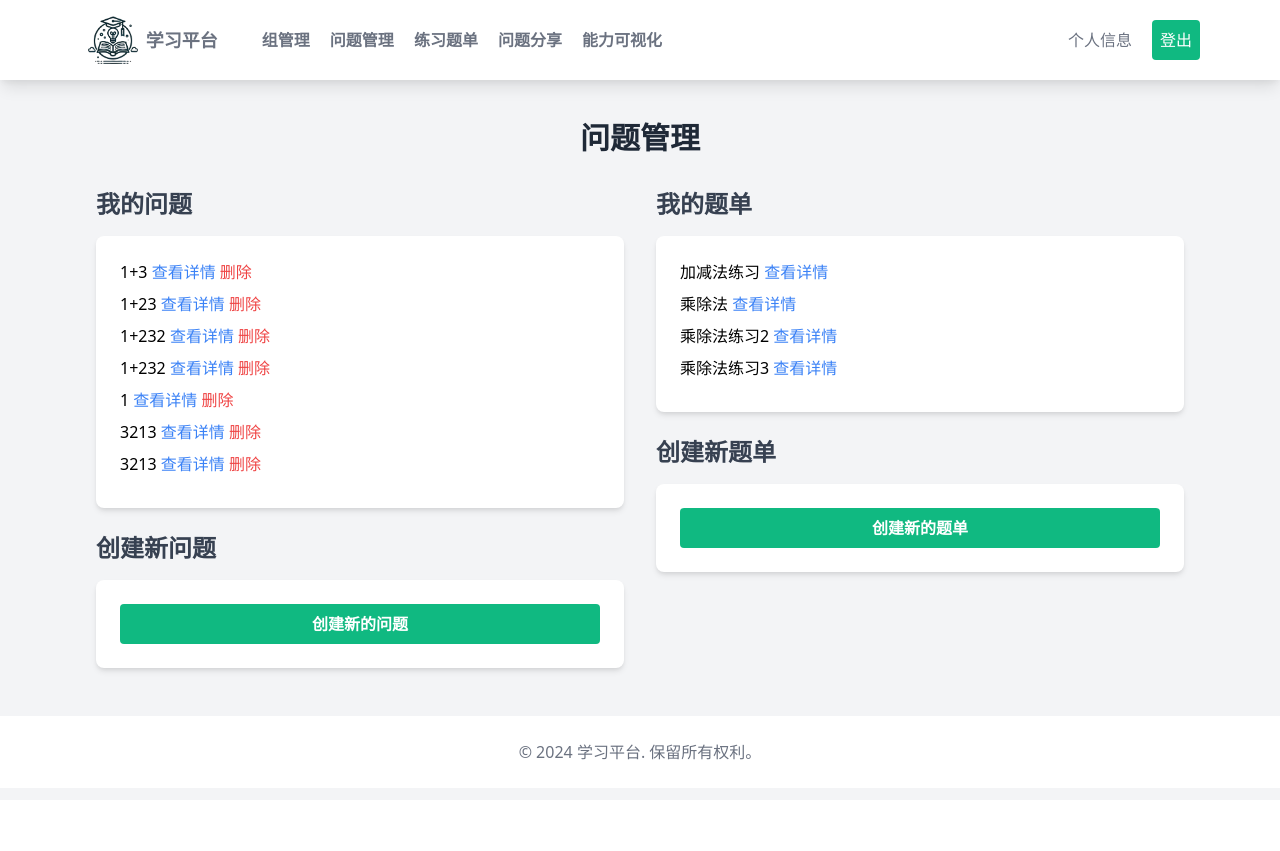
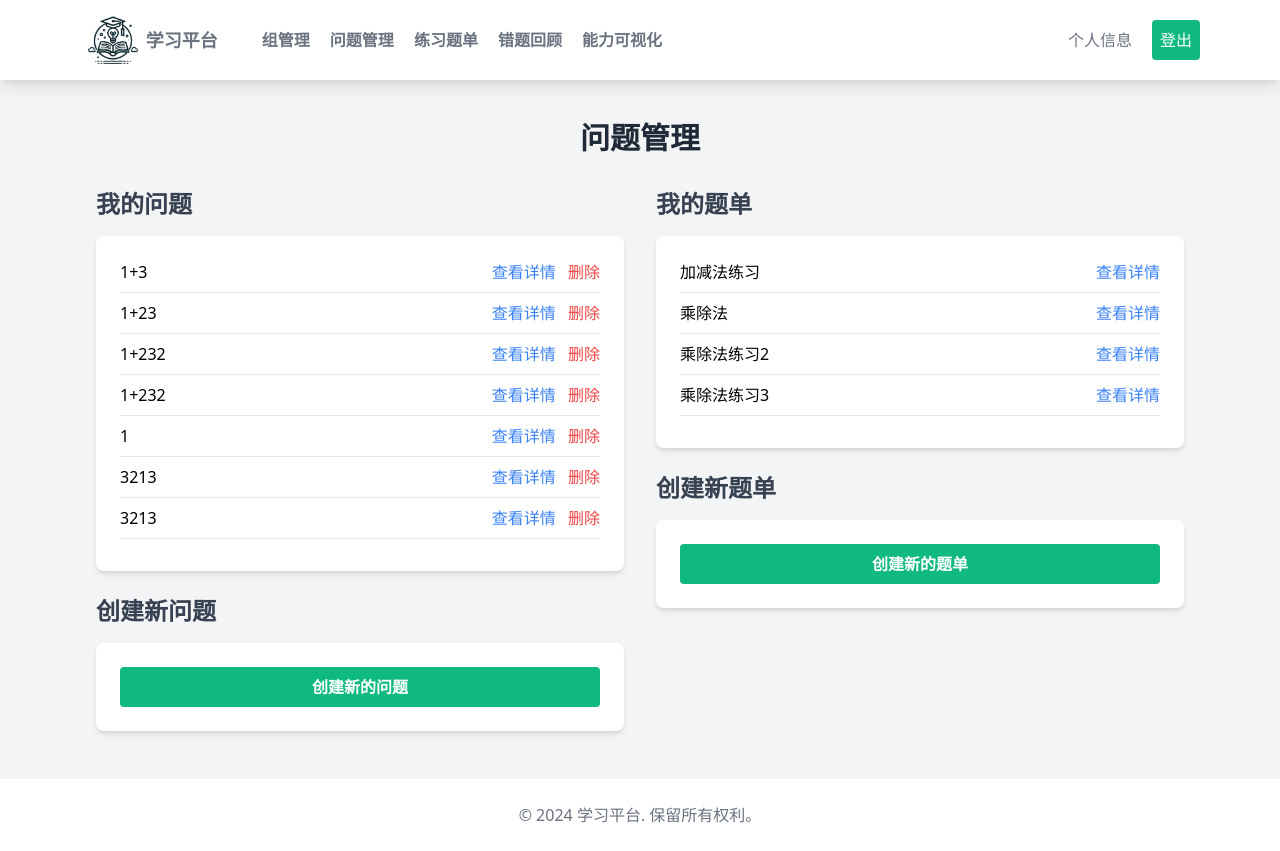
Before and after one commit to plhlalala/BUAA_python_summer_project, a Django app: page /questions/management/ in a window 1280 px wide. Before the commit the page ends 760 px from the top, so only its background shows below. Run offline with Django 4.2, Linux system fonts and the light colour scheme; a user stored in the database is signed in; data comes from the database, SQL or seed files in the repository; both versions use the stored data as it was after the commit; some libraries are stand-ins or nearby versions.

Commit message:
style:优化页面布局

```diff
--- a/questions/templates/questions/management_question.html
+++ b/questions/templates/questions/management_question.html
@@ -10,13 +10,17 @@
             <h2 class="text-2xl font-semibold text-gray-700 mb-4">我的问题</h2>
             <div class="bg-white shadow-md rounded-lg p-6 mb-6">
                 {% if user_questions %}
+                    <ul>
                         {% for question in user_questions %}
-                        <div class="mb-2">
-                            {{ question.title }}
-                            <a href="{% url 'question_detail' question.id %}" class="text-blue-500 hover:text-blue-700">查看详情</a>
+                            <li class="flex justify-between items-center mb-2 border-b pb-2">
+                                <span>{{ question.title }}</span>
+                                <div>
+                                    <a href="{% url 'question_detail' question.id %}" class="text-blue-500 hover:text-blue-700 mr-2">查看详情</a>
                                     <button onclick="deleteQuestion({{ question.id }})" class="text-red-500 hover:text-red-700">删除</button>
                                 </div>
+                            </li>
                         {% endfor %}
+                    </ul>
                 {% else %}
                     <p>您还没有创建任何问题。</p>
                 {% endif %}
@@ -35,12 +39,16 @@
             <h2 class="text-2xl font-semibold text-gray-700 mb-4">我的题单</h2>
             <div class="bg-white shadow-md rounded-lg p-6 mb-6">
                 {% if user_question_sets %}
+                    <ul>
                         {% for question_set in user_question_sets %}
-                        <div class="mb-2">
-                            {{ question_set.name }}
+                            <li class="flex justify-between items-center mb-2 border-b pb-2">
+                                <span>{{ question_set.name }}</span>
+                                <div>
                                     <a href="{% url 'question_set_detail' question_set.id %}" class="text-blue-500 hover:text-blue-700">查看详情</a>
                                 </div>
+                            </li>
                         {% endfor %}
+                    </ul>
                 {% else %}
                     <p>您还没有创建任何题单。</p>
                 {% endif %}
@@ -53,32 +61,11 @@
                     创建新的题单
                 </a>
             </div>
-
         </div>
     </div>
 </div>
 
 <script>
-    function shareQuestion(questionId) {
-        fetch(`/questions/share_question/${questionId}/`, {
-            method: 'POST',
-            headers: {
-                'X-Requested-With': 'XMLHttpRequest',
-                'X-CSRFToken': '{{ csrf_token }}'
-            }
-        })
-            .then(response => response.json())
-            .then(data => {
-                if (data.success) {
-                    alert(data.message);
-                    location.reload(); // 刷新页面以更新问题列表
-                } else {
-                    alert(data.message);
-                }
-            })
-            .catch(error => console.error('Error:', error));
-    }
-
     function deleteQuestion(questionId) {
         if (confirm('确定要删除这个问题吗？')) {
             fetch(`/questions/delete_question/${questionId}/`, {
--- a/templates/basehome.html
+++ b/templates/basehome.html
@@ -29,8 +29,8 @@
                        class="py-4 px-2 text-gray-500 font-semibold hover:text-green-500 transition duration-300">问题管理</a>
                     <a href="/questions/question_sets/"
                        class="py-4 px-2 text-gray-500 font-semibold hover:text-green-500 transition duration-300">练习题单</a>
-                    <a href="/questions/share"
-                       class="py-4 px-2 text-gray-500 font-semibold hover:text-green-500 transition duration-300">问题分享</a>
+                    <a href="/questions/selftest"
+                       class="py-4 px-2 text-gray-500 font-semibold hover:text-green-500 transition duration-300">错题回顾</a>
                     <a href="/visualization/"
                        class="py-4 px-2 text-gray-500 font-semibold hover:text-green-500 transition duration-300">能力可视化</a>
                 </div>
```
Also changed, not shown: groups/templates/groups/management_group.html (+10 -6 lines), db.sqlite3. Lines whose indentation alone changed are shown as unchanged.
